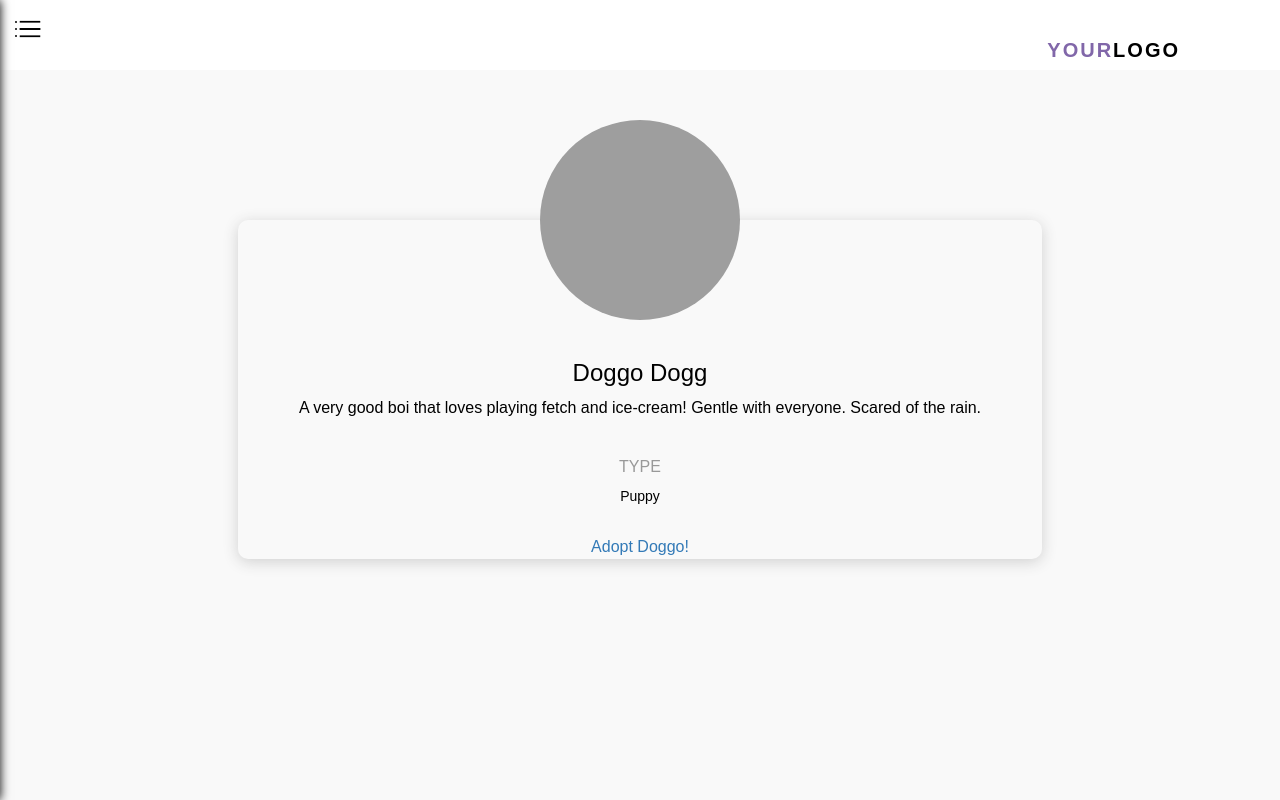
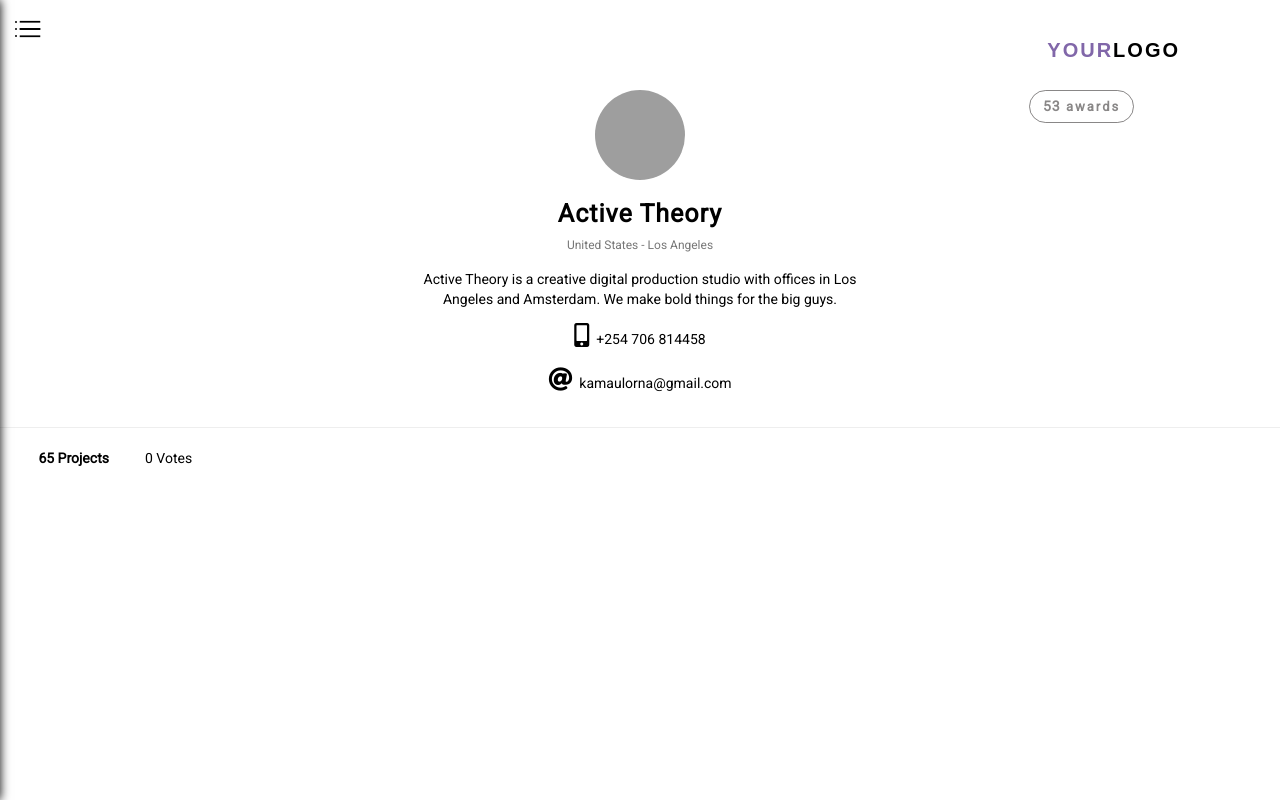
Before and after one commit to lornakamau/awwwards, a Django app: template awardsApp/templates/user/profile.html in a window 1280 px wide. Run offline with Django 3.2, Linux system fonts and the light colour scheme; the template is opened without the code that fills it, so the values that code supplies are empty; some libraries are stand-ins or nearby versions; grey boxes are pictures that could not be loaded.

Commit message:
style count part of profile template

```diff
--- a/awardsApp/templates/user/profile.html
+++ b/awardsApp/templates/user/profile.html
@@ -2,37 +2,32 @@
 {% load static %}
 {% block styles %}
 {{ block.super}}
-<link rel="stylesheet" href="{% static 'css/profile.css' %}">
+<link rel="stylesheet" href="{% static 'css/test.css' %}">
 {% endblock %}
 
 {% block content %}
+<div class="profile">
+    <div class="profile-left"></div>
+    <div class="profile-center text-center">
+        <img src="https://s3-us-west-2.amazonaws.com/s.cdpn.io/567707/dog.png" alt="Doggo" class="profile-image">
+        <h3 class="username">Active Theory</h3>
+        <div class="text-muted location">United States - Los Angeles</div>
+        <div class="bio">Active Theory is a creative digital production studio with offices in Los Angeles and Amsterdam. We make bold things for the big guys.</div>
+        <div class="phone"><span><i class="fas fa-mobile-alt"></i></span>&nbsp;&nbsp;+254 706 814458</div>
+        <div class="email"><span><i class="fas fa-at"></i></span>&nbsp;&nbsp;kamaulorna@gmail.com</div>
+    </div>
+    <div class="profile-right">
+        <label><span>53</span> awards</label>
+    </div>
+</div>
+<hr>
+<div class="count">
+    <div class="projects">65 Projects</div>
+    <div class="votes">0 Votes</div>
+</div>
 <div class="row full-height">
     <div class="col-md-2"></div>
     <div class="col-md-8">
-        <main>
-            <section>
-                <div class="profile profile-smallimg">
-                    <div class="profile__image"><img src="https://s3-us-west-2.amazonaws.com/s.cdpn.io/567707/dog.png" alt="Doggo" /></div>
-                    <div class="profile__info">
-                        <h3>Doggo Dogg</h3>
-                        <p class="profile__info__extra">A very good boi that loves playing fetch and ice-cream! Gentle with everyone. Scared of the rain.</p>
-                    </div>
-                    <div class="profile__stats">
-                        <p class="profile__stats__title">Type</p>
-                        <h5 class="profile__stats__info">Puppy</h5>
-                    </div>
-                    <div class="profile__stats">
-                        <p class="profile__stats__title">Size</p>
-                        <h5>Medium</h5>
-                    </div>
-                    <div class="profile__stats">
-                        <p class="profile__stats__title">Weight</p>
-                        <h5 class="profile__stats__info">45.85 lbs</h5>
-                    </div>
-                    <div class="profile__cta"><a class="button">Adopt Doggo!</a></div>
-                </div>
-            </section>
-        </main>
     </div>
     <div class="col-md-2"></div>
 </div>
--- a/awardsApp/views.py
+++ b/awardsApp/views.py
@@ -3,4 +3,4 @@ from django.shortcuts import render
 
 def home(request):
     date = dt.date.today()
-    return render(request, "home.html", {"date": date})
+    return render(request, "user/profile.html", {"date": date})
--- a/static/css/test.css
+++ b/static/css/test.css
@@ -1,83 +1,92 @@
 body {
-    padding-top: 7.2rem;
+    padding-top: 7%;
 }
 
-.of-the-day-wrapper {
-    width: 100%;
-    height: 70vh;
-    position: relative;
-    background: no-repeat center center/cover;
+.profile {
+    display: flex;
+    flex-wrap: wrap;
+    flex-direction: row;
+    align-content: center;
+    justify-content: center;
 }
 
-.of-the-day-wrapper::after {
-	content: '';
-	position: absolute;
-	top: 0;
-	left: 0;
-	width: 100%;
-	height: 100%;
-	z-index: 1;
-    /* background: rgba(44, 42, 42, 0.6); */
-    /* background: rgba(0, 0, 0, 0.6); */
-    background: rgba(0, 0, 0, 0.507);
-    /* box-shadow: inset 120px 100px 250px #000000, inset -120px -100px 250px #000000; */
-    box-shadow: inset 20px 20px 100px #080808, inset -20px -20px 100px #080808;
+.profile-left {
+    width: 31%;
 }
 
-.of-the-day-wrapper-top{
-    position: relative;
-    z-index: 2;
+.profile-center {
+    width: 38%;
+    margin: 0 auto;
 }
 
-.of-the-day-wrapper-bottom{
-    position: absolute;
-    bottom: 2rem;
-    right: 2rem;
+.profile-right {
+    width: 31%;
+    display: flex;
+    justify-content: center;
+}
+
+img {
+    width: 9rem;
+    height: 9rem;
+    border-radius: 50%;
+    object-fit: cover;
+}
+.username{
+    font-weight: 900;
+    font-size: 2.5rem;
+    letter-spacing: .1rem;
+}
+.location{
+    font-size: 1.2rem;
+    margin-bottom: 3%;
+}
+.bio, .phone, .email{
+    font-size: 1.4rem;
+    margin-bottom: 2%;
+}
+.phone span, .email span{
+    font-size: 2.4rem;
+    font-weight: 700;
 }
 label {
-    position: absolute;
-    top: 4rem;
-    left: 2rem;
-    padding: 0 1rem;
+    padding: 0 1.3rem;
     vertical-align: middle;
     font-size: 1.3rem;
     font-weight: 900;
-    color: #FFF;
-    /* border: 1px solid rgba(255, 255, 255, 0.5); */
+    color: rgba(20, 16, 16, 0.5);
+    border: 1px solid rgba(20, 16, 16, 0.5);
     min-width: 2.3rem;
-    letter-spacing: 1px;
+    letter-spacing: 0.2rem;
     line-height: 3rem;
     text-align: center;
     border-radius: 5rem;
-    z-index: 2;
+    align-self: flex-start;
+    justify-self: flex-start;
 }
-
 label>span {
     font-size: 1.4rem;
+    letter-spacing: 0.1rem;
     text-transform: uppercase;
 }
-
-.voters {
+.count{
+    padding: 0 3% 3%;
     display: flex;
-    align-items: center;
-    position: absolute;
-    bottom: 4rem;
-    right: 2rem;
-    padding-right: inherit;
-    z-index: 2;
+    flex-direction: row;
 }
-
-.voters img {
-    width: 5rem;
-    height: 5rem;
-    margin-right: 1.2rem;
-    /* line-height: 5rem; */
-    border-radius: 50%;
+.projects{
+    font-size: 1.4rem;
+    font-weight: 800;
+    margin-right: 3%;
 }
-
+.votes{
+    font-size: 1.4rem;
+}
 @media (max-width: 425px) {
-    .of-the-day-wrapper {
+    .profile{
+        display: flex;
+        flex-direction: column;
+    }
+    .profile-left, .profile-center, .profile-right{
         width: 100%;
-        height: 40vh;
     }
 }
```
Also changed, not shown: awardsApp/templates/home.html (+12 -43 lines), static/css/home.css (+83 -47 lines).
